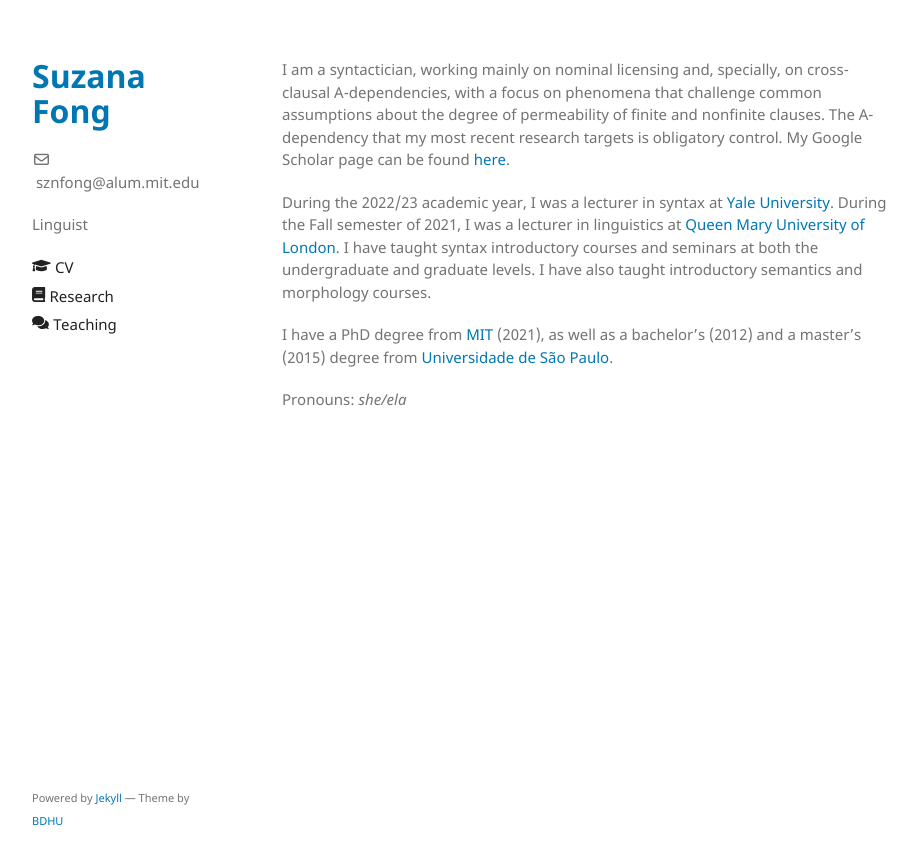
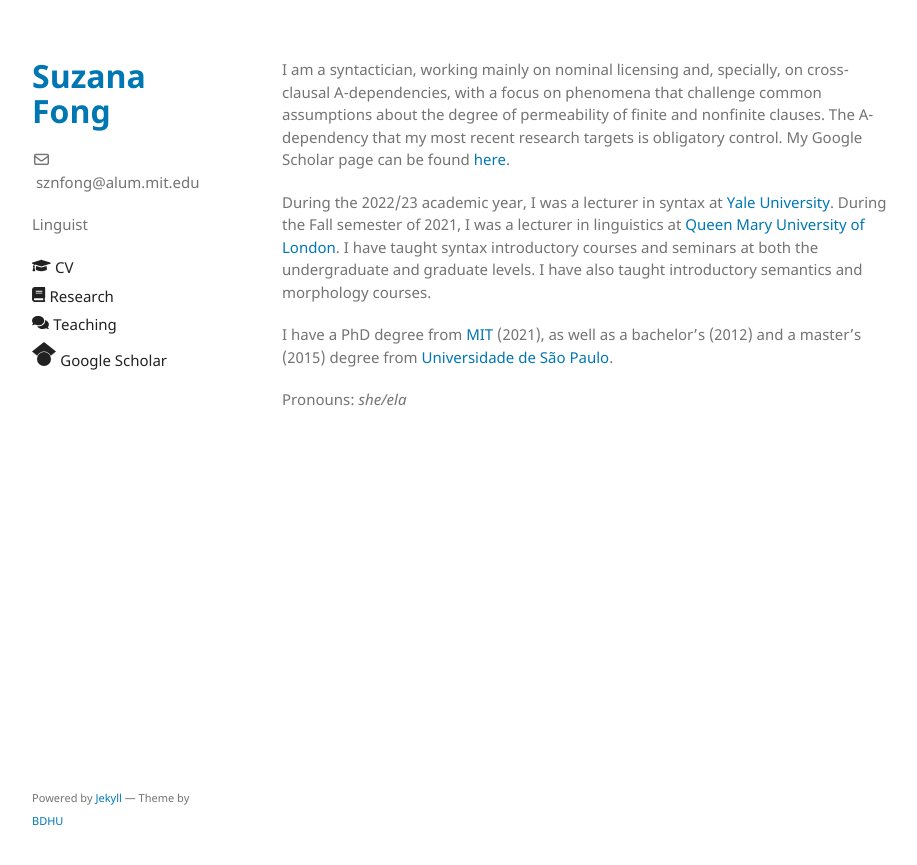
Before and after one commit to sznfng/sznfng.github.io, a Jekyll site: the page built from index.md, in a window 1280 px wide. Shown: the top 865 px of the page, without its empty margins (178-1095 px from the left). Built offline with Jekyll 4.4.1, drawn with Linux system fonts in a browser that asks for light colours.

Commit message:
Update _config.yml

```diff
--- a/_config.yml
+++ b/_config.yml
@@ -21,9 +21,9 @@ sidebar:
   - name: Teaching
     icon: <svg xmlns="http://www.w3.org/2000/svg" aria-hidden="true" role="img" width="1.13em" height="1em" preserveAspectRatio="xMidYMid meet" viewBox="0 0 576 512"><path fill="currentColor" d="M416 192c0-88.4-93.1-160-208-160S0 103.6 0 192c0 34.3 14.1 65.9 38 92c-13.4 30.2-35.5 54.2-35.8 54.5c-2.2 2.3-2.8 5.7-1.5 8.7S4.8 352 8 352c36.6 0 66.9-12.3 88.7-25c32.2 15.7 70.3 25 111.3 25c114.9 0 208-71.6 208-160zm122 220c23.9-26 38-57.7 38-92c0-66.9-53.5-124.2-129.3-148.1c.9 6.6 1.3 13.3 1.3 20.1c0 105.9-107.7 192-240 192c-10.8 0-21.3-.8-31.7-1.9C207.8 439.6 281.8 480 368 480c41 0 79.1-9.2 111.3-25c21.8 12.7 52.1 25 88.7 25c3.2 0 6.1-1.9 7.3-4.8c1.3-2.9.7-6.3-1.5-8.7c-.3-.3-22.4-24.2-35.8-54.5z"/></svg>
     link: /teaching
-   #- name: Scholar
-    #icon: <svg xmlns="http://www.w3.org/2000/svg" width="24" height="24" viewBox="0 0 24 24"><path fill="currentColor" d="M5.242 13.769L0 9.5L12 0l12 9.5l-5.242 4.269C17.548 11.249 14.978 9.5 12 9.5c-2.977 0-5.548 1.748-6.758 4.269zM12 10a7 7 0 1 0 0 14a7 7 0 0 0 0-14z"/></svg>
-    #link: https://scholar.google.com/citations?user=2IBXsDsAAAAJ&hl=en&oi=sra
+  - name: Google Scholar
+    icon: <svg xmlns="http://www.w3.org/2000/svg" width="24" height="24" viewBox="0 0 24 24"><path fill="currentColor" d="M5.242 13.769L0 9.5L12 0l12 9.5l-5.242 4.269C17.548 11.249 14.978 9.5 12 9.5c-2.977 0-5.548 1.748-6.758 4.269zM12 10a7 7 0 1 0 0 14a7 7 0 0 0 0-14z"/></svg>
+    link: https://scholar.google.com/citations?user=2IBXsDsAAAAJ&hl=en&oi=sra
 
 # https://github.com/github/pages-gem/issues/399#issuecomment-301827749
 # When running locally, we run into the following error —
```
